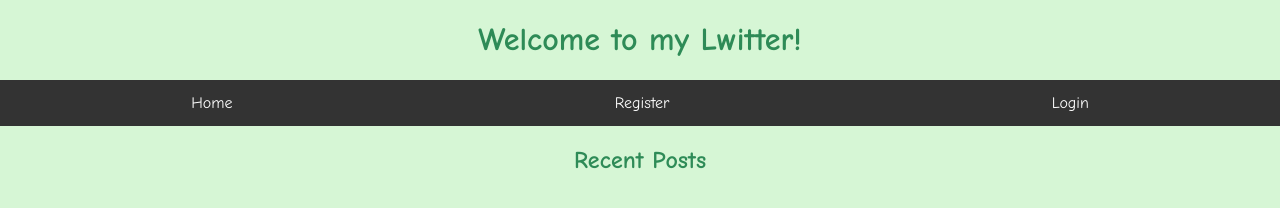
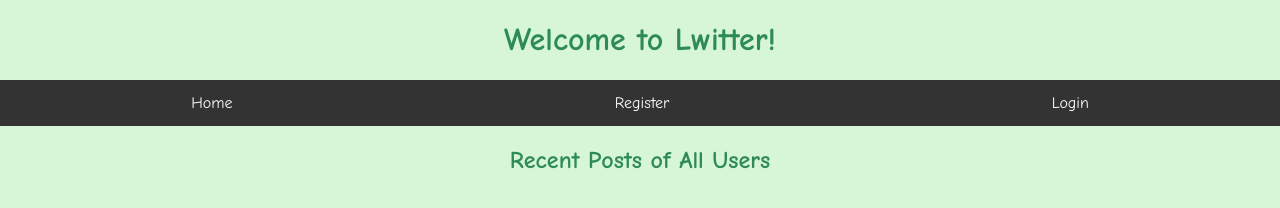
Before and after one commit to ZhixuanL/CS5610_final_project, a website: page public/index.html in a window 1280 px wide. Drawn offline with Linux system fonts and the light colour scheme; no server answers.

Commit message:
change details

```diff
--- a/public/index.html
+++ b/public/index.html
@@ -8,7 +8,7 @@
     </head>
 
     <body>
-        <h1>Welcome to my Lwitter!</h1>
+        <h1>Welcome to Lwitter!</h1>
         <nav class="navbar">
             <a href="/">Home</a>
             <a href="/register">Register</a>
@@ -16,7 +16,7 @@
         </nav>
 
         <div id="posts-container">
-            <h2>Recent Posts</h2>
+            <h2>Recent Posts of All Users</h2>
         </div>
 
         <script>
```
